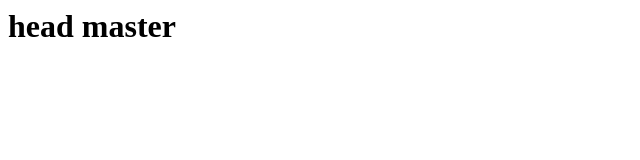
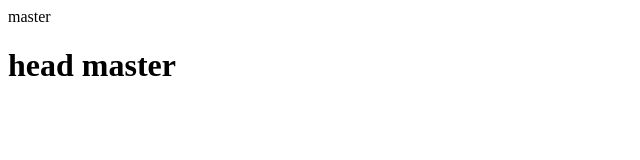
Before and after one commit to Thoryaa/myre, a plain HTML site: page index.html in a window 1280 px wide. Shown: the whole page, without its empty margins (0-640 px from the left). Drawn offline with Linux system fonts and the light colour scheme.

Commit message:
master index modif

```diff
--- a/index.html
+++ b/index.html
@@ -8,6 +8,7 @@
 </head>
 
 <body>
+    <nav>master</nav>
     <h1>head master</h1>
 
 </body>
```
